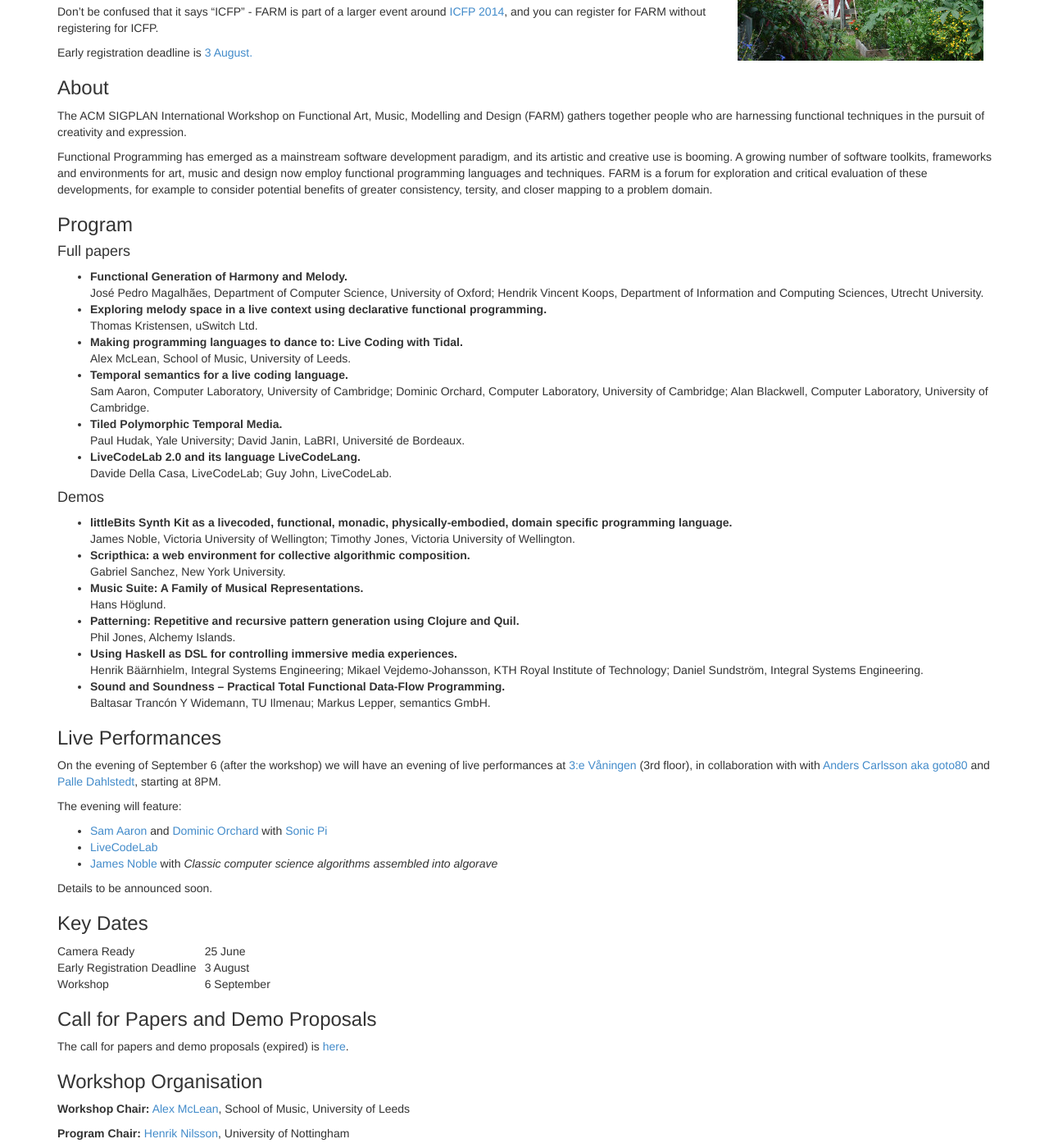
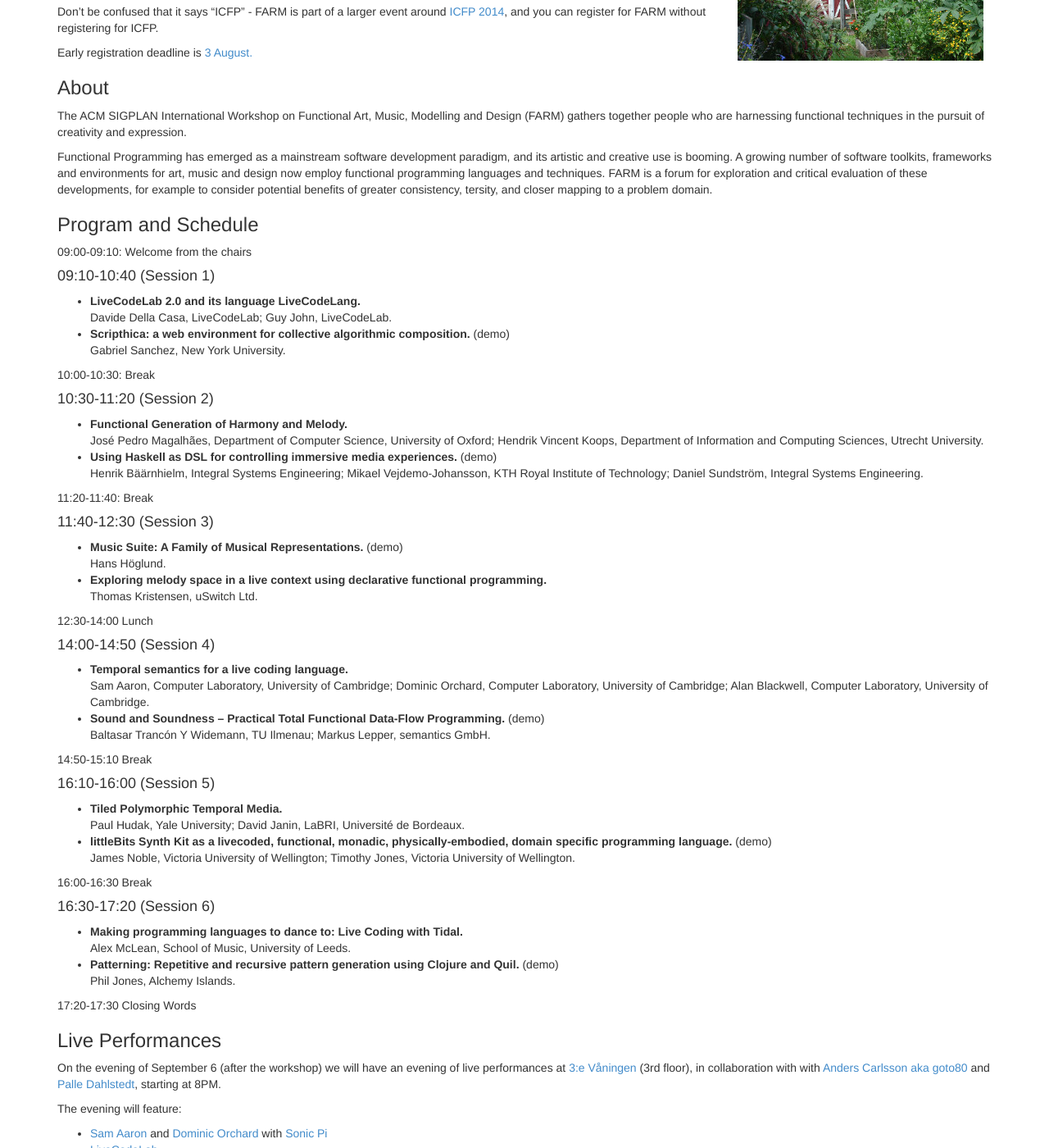
Before and after one commit to functional-art/functional-art.github.com, a Jekyll site: the page built from 2014/index.md, in a window 1280 px wide and 1400 px high, scrolled down 297 px. Shown: the whole window at 82% size. Built offline with Jekyll 4.4.1, drawn with Linux system fonts in a browser that asks for light colours; nearby versions of some CDN libraries.

Commit message:
Schedule.

```diff
--- a/2014/index.md
+++ b/2014/index.md
@@ -43,45 +43,70 @@ techniques. FARM is a forum for exploration and critical evaluation of
 these developments, for example to consider potential benefits of
 greater consistency, tersity, and closer mapping to a problem domain.
 
-### Program
+### Program and Schedule
 
-#### Full papers
+09:00-09:10: Welcome from the chairs
+
+#### 09:10-10:40 (Session 1)
+
+* **LiveCodeLab 2.0 and its language LiveCodeLang.** <br/> Davide
+     Della Casa, LiveCodeLab; Guy John, LiveCodeLab.
+* **Scripthica: a web environment for collective algorithmic
+  composition.** (demo) <br/> Gabriel Sanchez, New York University.
+
+10:00-10:30: Break
+
+#### 10:30-11:20 (Session 2)
 
 * **Functional Generation of Harmony and Melody.** <br/> José Pedro
   Magalhães, Department of Computer Science, University of Oxford;
   Hendrik Vincent Koops, Department of Information and Computing
   Sciences, Utrecht University.
+* **Using Haskell as DSL for controlling immersive media
+  experiences.** (demo) <br/> Henrik Bäärnhielm, Integral Systems
+  Engineering; Mikael Vejdemo-Johansson, KTH Royal Institute of
+  Technology; Daniel Sundström, Integral Systems Engineering.
+
+11:20-11:40: Break
+
+#### 11:40-12:30 (Session 3)
+
+* **Music Suite: A Family of Musical Representations.** (demo) <br/> Hans Höglund.
 * **Exploring melody space in a live context using declarative
   functional programming.** <br/> Thomas Kristensen, uSwitch Ltd.
-* **Making programming languages to dance to: Live Coding with Tidal.**
-  <br/> Alex McLean, School of Music, University of Leeds.
+
+12:30-14:00 Lunch
+
+#### 14:00-14:50 (Session 4)
+
 * **Temporal semantics for a live coding language.** <br/> Sam Aaron,
   Computer Laboratory, University of Cambridge; Dominic Orchard,
   Computer Laboratory, University of Cambridge; Alan Blackwell,
   Computer Laboratory, University of Cambridge.
+* **Sound and Soundness -- Practical Total Functional Data-Flow
+  Programming.** (demo)<br/> Baltasar Trancón Y Widemann, TU Ilmenau; Markus
+  Lepper, semantics GmbH.
+
+14:50-15:10 Break
+
+#### 16:10-16:00 (Session 5)
+
 * **Tiled Polymorphic Temporal Media.** <br/> Paul Hudak, Yale
   University; David Janin, LaBRI, Université de Bordeaux.
-* **LiveCodeLab 2.0 and its language LiveCodeLang.** <br/> Davide
-     Della Casa, LiveCodeLab; Guy John, LiveCodeLab.
-
-#### Demos
-
 * **littleBits Synth Kit as a livecoded, functional, monadic,
-  physically-embodied, domain specific programming language.** <br/> James
+  physically-embodied, domain specific programming language.** (demo) <br/> James
   Noble, Victoria University of Wellington; Timothy Jones, Victoria
   University of Wellington.
-* **Scripthica: a web environment for collective algorithmic
-  composition.** <br/> Gabriel Sanchez, New York University.
-* **Music Suite: A Family of Musical Representations.** <br/> Hans Höglund.
+
+16:00-16:30 Break
+
+#### 16:30-17:20 (Session 6)
+* **Making programming languages to dance to: Live Coding with Tidal.**
+  <br/> Alex McLean, School of Music, University of Leeds.
 * **Patterning: Repetitive and recursive pattern generation using
-     Clojure and Quil.**  <br/> Phil Jones, Alchemy Islands.
-* **Using Haskell as DSL for controlling immersive media
-  experiences.** <br/> Henrik Bäärnhielm, Integral Systems
-  Engineering; Mikael Vejdemo-Johansson, KTH Royal Institute of
-  Technology; Daniel Sundström, Integral Systems Engineering.
-* **Sound and Soundness -- Practical Total Functional Data-Flow
-  Programming.** <br/> Baltasar Trancón Y Widemann, TU Ilmenau; Markus
-  Lepper, semantics GmbH.
+     Clojure and Quil.** (demo)<br/> Phil Jones, Alchemy Islands.
+
+17:20-17:30 Closing Words
 
 ### Live Performances
 
```
